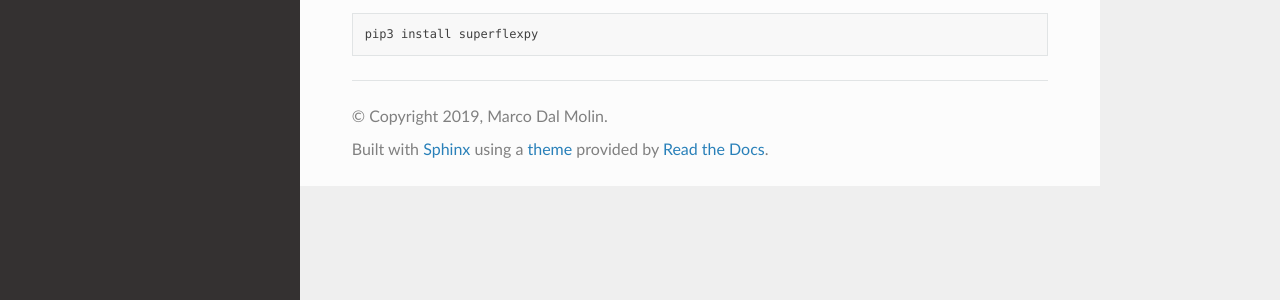
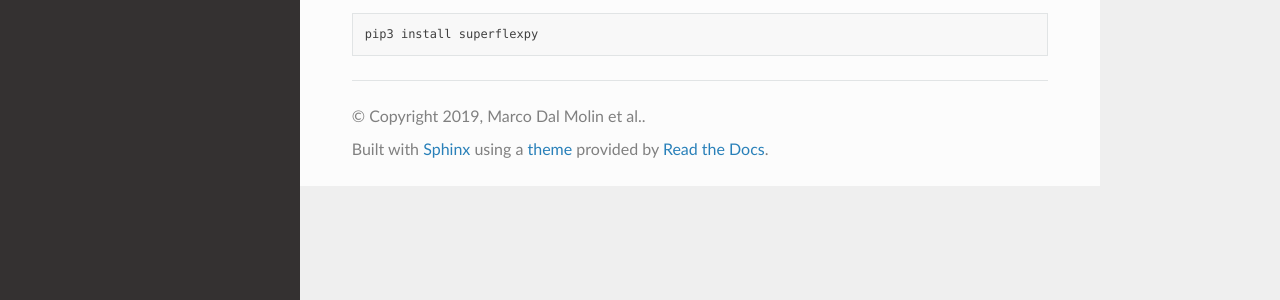
Before and after one commit to dalmo1991/superflexPy, a Sphinx documentation site: the page built from doc/index.rst, in a window 1280 px wide. Shown: the part 459-759 px from the top of the page. Built offline with Sphinx 7.4.7 and the Read the Docs theme 2.0.0, drawn with Linux system fonts in a browser that asks for light colours.

```diff
--- a/doc/conf.py
+++ b/doc/conf.py
@@ -18,7 +18,7 @@ sys.path.insert(0, os.path.abspath('../../'))
 # -- Project information -----------------------------------------------------
 
 project = 'SuperflexPy'
-copyright = '2019, Marco Dal Molin'
+copyright = '2019, Marco Dal Molin et al.'
 author = 'Marco Dal Molin'
 
 # The full version, including alpha/beta/rc tags
```
